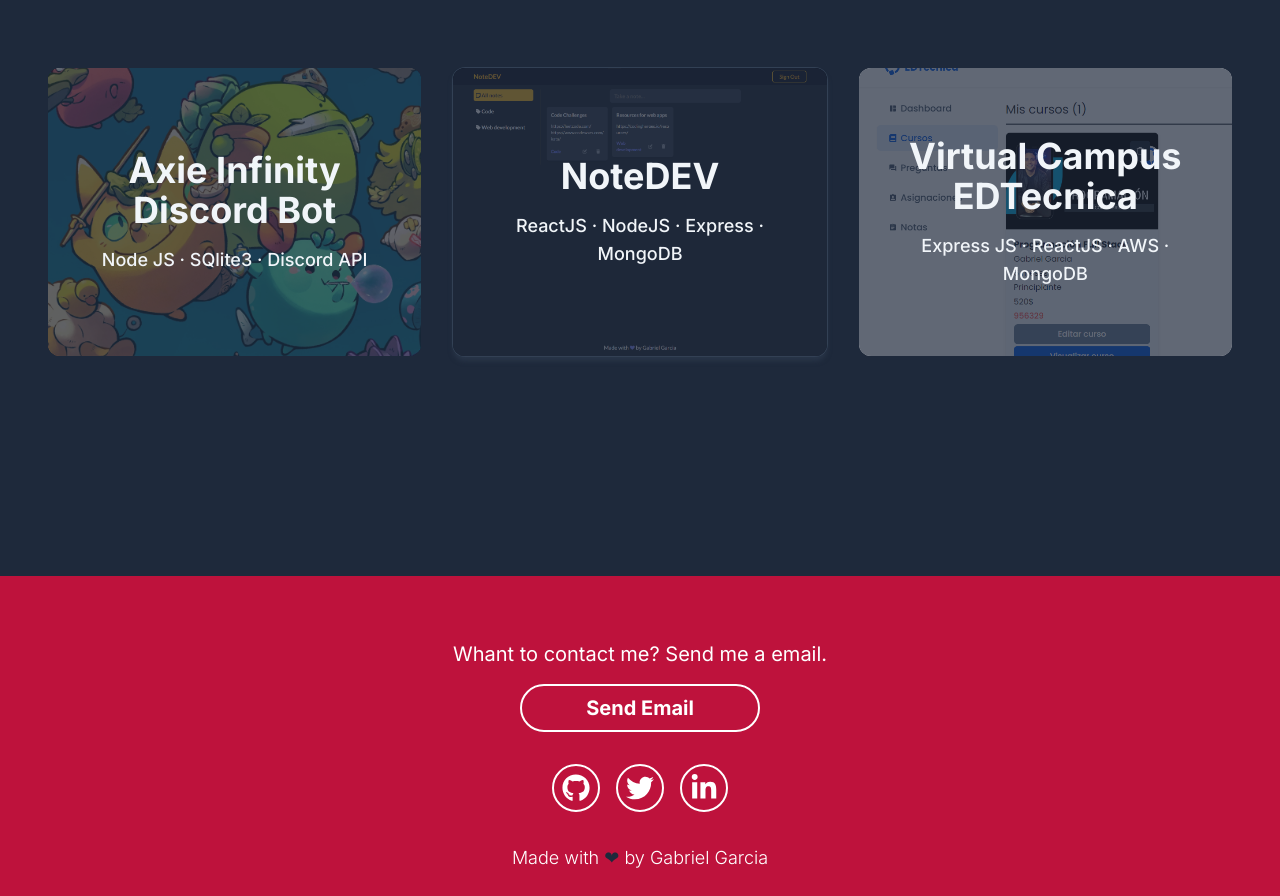
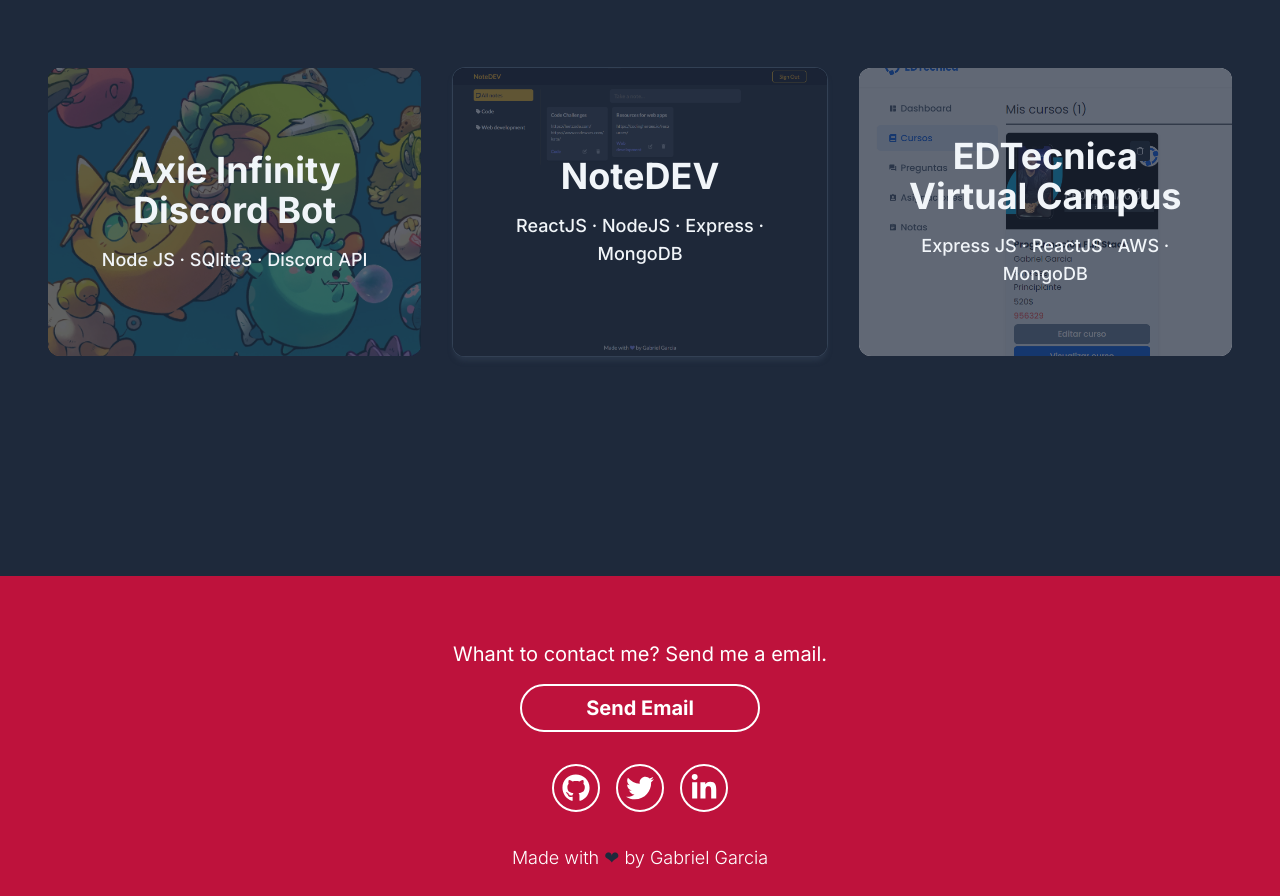
Before and after one commit to gabitodev/portfolio, a website: page index.html in a window 1280 px wide. Shown: the part 2060-2956 px from the top of the page. Drawn offline with Linux system fonts and the light colour scheme.

Commit message:
typo fix

```diff
--- a/index.html
+++ b/index.html
@@ -174,7 +174,7 @@
                         <div class="w-full h-full absolute top-0 left-0 bg-slate-900 opacity-0 group-hover:opacity-100 motion-safe:transition motion-safe:duration-300 motion-safe:ease-in-out"></div>
                         <div class="w-full h-full absolute top-0 left-0 bg-slate-800 opacity-70 group-hover:opacity-0 motion-safe:transition motion-safe:duration-300 motion-safe:ease-in-out"></div>
                         <div class="w-full h-full absolute top-0 left-0 px-12 md:px-8 flex flex-col justify-center items-center bg-transparent opacity-1 group-hover:opacity-0 motion-safe:transition motion-safe:duration-300 motion-safe:ease-in-out">
-                            <h1 class="font-bold text-slate-100 text-3xl md:text-4xl mb-4">Virtual Campus EDTecnica</h1>
+                            <h1 class="font-bold text-slate-100 text-3xl md:text-4xl mb-4">EDTecnica Virtual Campus</h1>
                             <h2 class="font-medium text-slate-100 md:text-lg">Express JS <span>&#183;</span> ReactJS <span>&#183;</span> AWS <span>&#183;</span> MongoDB</h2>
                         </div>
                     </figure>
```
